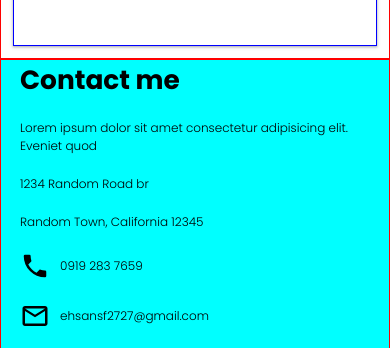
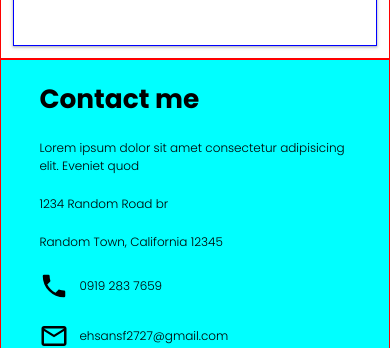
Before and after one commit to ehsan-saf/Homepage, a plain HTML site: page index.html in a window 390 px wide. Shown: the part 2879-3227 px from the top of the page. Drawn offline with nearby package versions, Linux system fonts and the light colour scheme.

Commit message:
Add padding to footer in mobile size

```diff
--- a/style.css
+++ b/style.css
@@ -261,6 +261,10 @@ main {
     padding: 0;
   }
 
+  .contact-info {
+    padding: 5%;
+  }
+
   .contact-image {
     max-width: 100%;
   }
```
